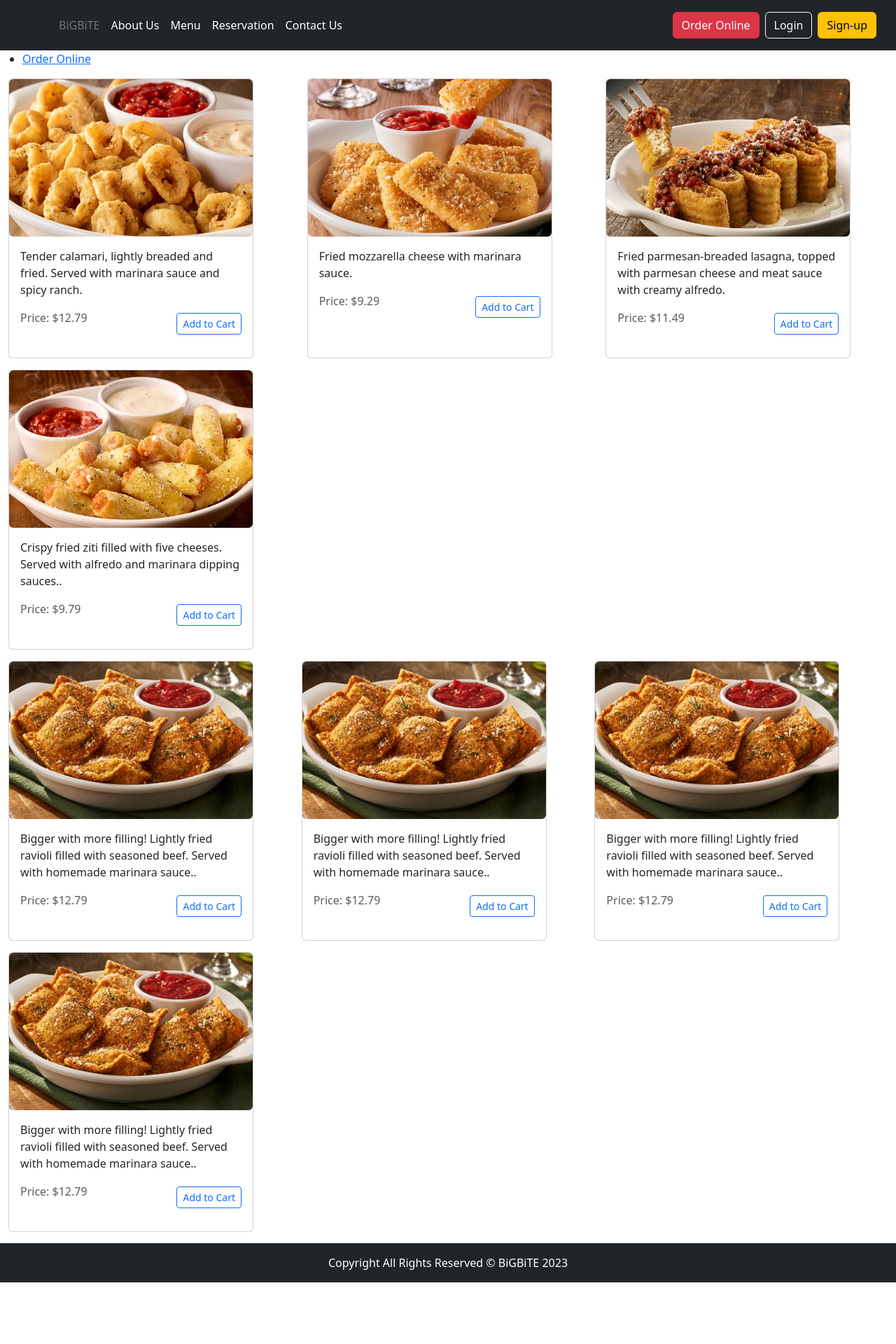
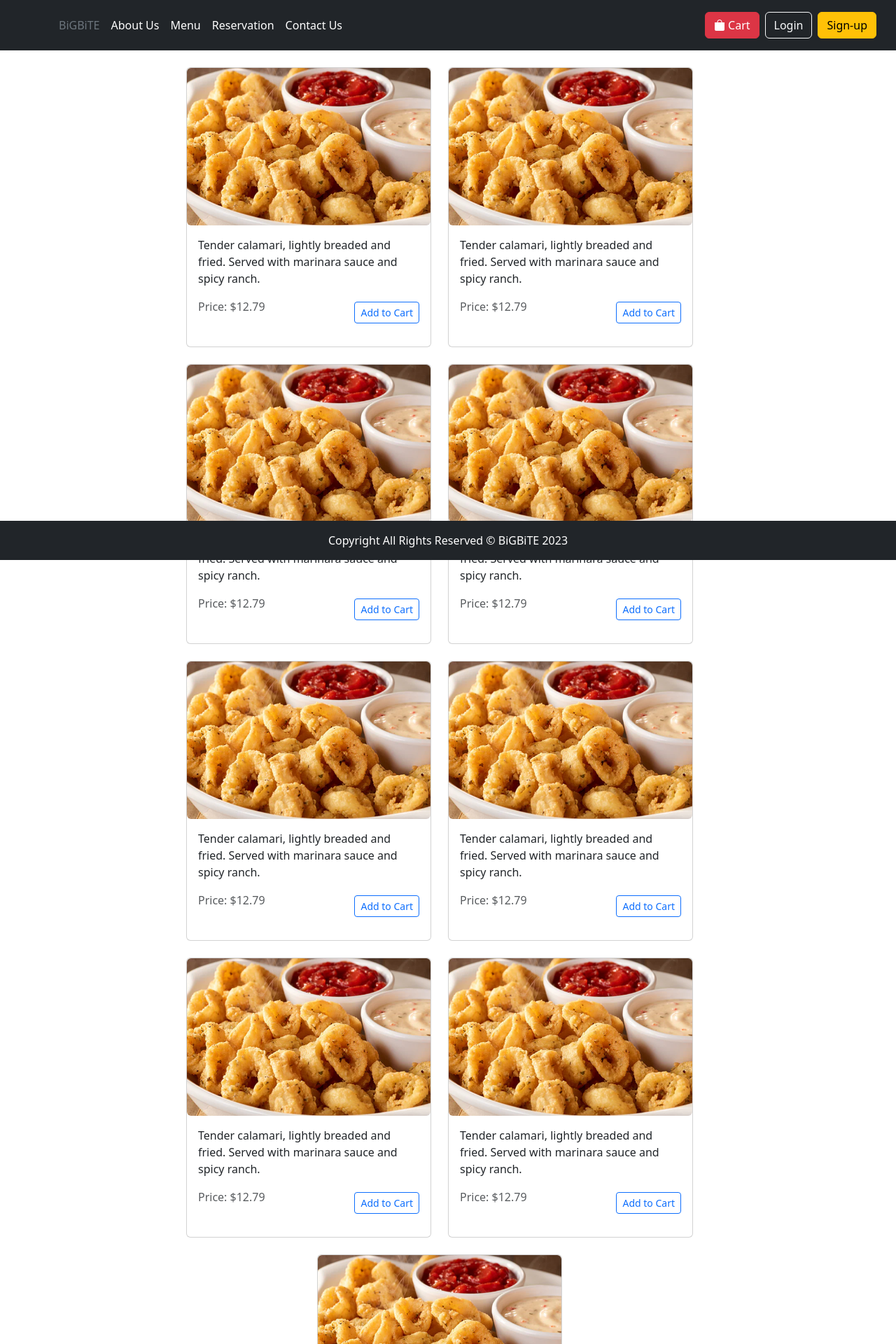
Before and after one commit to kitchPumpum/BigbiteRestaurent, an Angular app in the folder Frontend/: page /order-online in a window 1280 px wide. Shown: the top 1920 px of the page at 70% size. Before the commit the page ends 1832 px from the top, so only its background shows below. Built offline with nearby package versions, Linux system fonts and the light colour scheme.

Commit message:
update order online and fix footer postioning

```diff
--- a/Frontend/src/app/footer/footer.component.html
+++ b/Frontend/src/app/footer/footer.component.html
@@ -1,5 +1,7 @@
-<footer class="footer mt-auto py-3 text-bg-dark">
-    <div class="container-fluid">
-      <div class="d-flex justify-content-center">Copyright All Rights Reserved © BiGBiTE 2023</div>
+<footer class="fixed-bottom footer mt-auto py-3 text-bg-dark b-0 w-100 bottom-0 ">
+  <div class="container-fluid">
+    <div class="d-flex justify-content-center">
+      Copyright All Rights Reserved © BiGBiTE 2023
     </div>
-  </footer>
+  </div>
+</footer>
--- a/Frontend/src/app/header/header.component.html
+++ b/Frontend/src/app/header/header.component.html
@@ -28,15 +28,9 @@
           >
         </li>
         <li>
-          <a href="#" class="nav-link px-2 text-white" data-bs-toggle="dropdown"
+          <a routerLink="/order-online" class="nav-link px-2 text-white" data-bs-toggle="dropdown"
             >Menu</a
           >
-          <ul class="dropdown-menu dropdown-menu-dark">
-            <li><a class="dropdown-item" href="#">Arabic</a></li>
-            <li><a class="dropdown-item" href="#">Chinese</a></li>
-            <li><a class="dropdown-item" href="#">Indian</a></li>
-            <li><a class="dropdown-item" href="#">FastFood</a></li>
-          </ul>
         </li>
         <li>
           <a routerLink="/reservation" class="nav-link px-2 text-white"
@@ -56,8 +50,8 @@
         </form> -->
 
       <div class="text-end">
-        <a routerLink="/order-online" type="button" class="btn btn-danger me-2"
-          >Order Online</a
+        <a routerLink="/cart" type="button" class="btn btn-danger me-2"
+          ><i class="bi bi-bag-fill"></i> Cart</a
         >
         <a routerLink="/login" type="button" class="btn btn-outline-light me-2"
           >Login</a
--- a/Frontend/src/app/order-online/order-online.component.html
+++ b/Frontend/src/app/order-online/order-online.component.html
@@ -1,19 +1,7 @@
-
 <!-- This nav gives you links to click, which tells the router which route to use (defined in the routes constant in  AppRoutingModule) -->
-<nav>
-  <ul>
-    <li><a routerLink="/order-online" routerLinkActive="active" ariaCurrentWhenActive="page">Order Online</a></li>
-
-  </ul>
-</nav>
-<div class="d-flex">
-  <div class="container-fluid">
-
-  <!-- <div class="row row-cols-1 row-cols-sm-2 row-cols-md-3 g-3"> -->
-    <div class="row">
-    <div class="col mb-3">
-      <div class="d-flex">
-      <div class="card" style="width: 350px; height: 400px">
+<div class="container">
+  <div class="d-flex py-4 flex-wrap justify-content-center">
+    <div class="card mb-4 me-4" style="width: 350px; height: 400px">
       <img src="../../assets/Images/calamari.png" width="100%" height="225" class="rounded">
       <div class="card-body">
         <p class="card-text">Tender calamari, lightly breaded and fried. Served with marinara sauce and spicy ranch.</p>
@@ -26,132 +14,110 @@
         </div>
       </div>
     </div>
-    </div>
-  </div>
-
-
-      <div class="col mb-3 d-flex" >
-
-          <div class="card" style="width: 350px; height: 400px">
-            <img src="../../assets/Images/Fried-Mozzarella.png" width="100%" height="225" class="rounded">
+    <div class="card mb-4 me-4" style="width: 350px; height: 400px">
+      <img src="../../assets/Images/calamari.png" width="100%" height="225" class="rounded">
       <div class="card-body">
-                <p class="card-text">Fried mozzarella cheese with marinara sauce.</p>
+        <p class="card-text">Tender calamari, lightly breaded and fried. Served with marinara sauce and spicy ranch.</p>
 
         <div class="d-flex flex-row-reverse justify-content-between align-items-center">
           <div class="btn-group" >
             <button type="button" class="btn btn-sm btn-outline-primary" align="align-items-right">Add to Cart</button>
           </div>
-                      <p class="text-body-secondary">Price: $9.29</p>
+          <p class="text-body-secondary">Price: $12.79</p>
+        </div>
+      </div>
+    </div>
+    <div class="card mb-4 me-4" style="width: 350px; height: 400px">
+      <img src="../../assets/Images/calamari.png" width="100%" height="225" class="rounded">
+      <div class="card-body">
+        <p class="card-text">Tender calamari, lightly breaded and fried. Served with marinara sauce and spicy ranch.</p>
+
+        <div class="d-flex flex-row-reverse justify-content-between align-items-center">
+          <div class="btn-group" >
+            <button type="button" class="btn btn-sm btn-outline-primary" align="align-items-right">Add to Cart</button>
+          </div>
+          <p class="text-body-secondary">Price: $12.79</p>
+        </div>
+      </div>
+    </div>
+    <div class="card mb-4 me-4" style="width: 350px; height: 400px">
+      <img src="../../assets/Images/calamari.png" width="100%" height="225" class="rounded">
+      <div class="card-body">
+        <p class="card-text">Tender calamari, lightly breaded and fried. Served with marinara sauce and spicy ranch.</p>
+
+        <div class="d-flex flex-row-reverse justify-content-between align-items-center">
+          <div class="btn-group" >
+            <button type="button" class="btn btn-sm btn-outline-primary" align="align-items-right">Add to Cart</button>
+          </div>
+          <p class="text-body-secondary">Price: $12.79</p>
+        </div>
+      </div>
+    </div>
+    <div class="card mb-4 me-4" style="width: 350px; height: 400px">
+      <img src="../../assets/Images/calamari.png" width="100%" height="225" class="rounded">
+      <div class="card-body">
+        <p class="card-text">Tender calamari, lightly breaded and fried. Served with marinara sauce and spicy ranch.</p>
+
+        <div class="d-flex flex-row-reverse justify-content-between align-items-center">
+          <div class="btn-group" >
+            <button type="button" class="btn btn-sm btn-outline-primary" align="align-items-right">Add to Cart</button>
+          </div>
+          <p class="text-body-secondary">Price: $12.79</p>
+        </div>
+      </div>
+    </div>
+    <div class="card mb-4 me-4" style="width: 350px; height: 400px">
+      <img src="../../assets/Images/calamari.png" width="100%" height="225" class="rounded">
+      <div class="card-body">
+        <p class="card-text">Tender calamari, lightly breaded and fried. Served with marinara sauce and spicy ranch.</p>
+
+        <div class="d-flex flex-row-reverse justify-content-between align-items-center">
+          <div class="btn-group" >
+            <button type="button" class="btn btn-sm btn-outline-primary" align="align-items-right">Add to Cart</button>
+          </div>
+          <p class="text-body-secondary">Price: $12.79</p>
+        </div>
+      </div>
+    </div>
+    <div class="card mb-4 me-4" style="width: 350px; height: 400px">
+      <img src="../../assets/Images/calamari.png" width="100%" height="225" class="rounded">
+      <div class="card-body">
+        <p class="card-text">Tender calamari, lightly breaded and fried. Served with marinara sauce and spicy ranch.</p>
+
+        <div class="d-flex flex-row-reverse justify-content-between align-items-center">
+          <div class="btn-group" >
+            <button type="button" class="btn btn-sm btn-outline-primary" align="align-items-right">Add to Cart</button>
+          </div>
+          <p class="text-body-secondary">Price: $12.79</p>
+        </div>
+      </div>
+    </div>
+    <div class="card mb-4 me-4" style="width: 350px; height: 400px">
+      <img src="../../assets/Images/calamari.png" width="100%" height="225" class="rounded">
+      <div class="card-body">
+        <p class="card-text">Tender calamari, lightly breaded and fried. Served with marinara sauce and spicy ranch.</p>
+
+        <div class="d-flex flex-row-reverse justify-content-between align-items-center">
+          <div class="btn-group" >
+            <button type="button" class="btn btn-sm btn-outline-primary" align="align-items-right">Add to Cart</button>
+          </div>
+          <p class="text-body-secondary">Price: $12.79</p>
+        </div>
+      </div>
+    </div>
+    <div class="card mb-4 me-4" style="width: 350px; height: 400px">
+      <img src="../../assets/Images/calamari.png" width="100%" height="225" class="rounded">
+      <div class="card-body">
+        <p class="card-text">Tender calamari, lightly breaded and fried. Served with marinara sauce and spicy ranch.</p>
+
+        <div class="d-flex flex-row-reverse justify-content-between align-items-center">
+          <div class="btn-group" >
+            <button type="button" class="btn btn-sm btn-outline-primary" align="align-items-right">Add to Cart</button>
+          </div>
+          <p class="text-body-secondary">Price: $12.79</p>
         </div>
       </div>
     </div>
 
   </div>
-
-
-        <div class="col mb-3 d-flex">
-          <div class="card" style="width: 350px; height: 400px">
-            <img src="../../assets/Images/Lasagna-Fritta.png" width="100%" height="225" class="rounded">
-              <div class="card-body">
-                   <p class="card-text">Fried parmesan-breaded lasagna, topped with parmesan cheese and meat sauce with creamy alfredo.
-                    </p>
-
-                    <div class="d-flex flex-row-reverse justify-content-between align-items-center">
-                      <div class="btn-group" >
-                        <button type="button" class="btn btn-sm btn-outline-primary" align="align-items-right">Add to Cart</button>
 </div>
-                      <div><p class="text-body-secondary">Price: $11.49</p></div>
-                    </div>
-              </div>
-          </div>
-        </div>
-
-
-          <div class="col mb-3">
-            <div class="card" style="width: 350px; height: 400px">
-              <img src="../../assets/Images/stuffed-ziti-fritta.png" width="100%" height="225" class="rounded">
-              <div class="card-body">
-                <p class="card-text">Crispy fried ziti filled with five cheeses. Served with alfredo and marinara dipping sauces..</p>
-
-                <div class="d-flex flex-row-reverse justify-content-between align-items-center">
-                  <div class="btn-group" >
-                    <button type="button" class="btn btn-sm btn-outline-primary" align="align-items-right">Add to Cart</button>
-                  </div>
-                  <div><p class="text-body-secondary">Price: $9.79</p></div>
-                </div>
-              </div>
-            </div>
-          </div>
-
-
-          <div class="row">
-            <div class="col mb-3">
-              <div class="card" style="width: 350px; height: 400px">
-                <img src="../../assets/Images/Toasted_Ravioli.png" width="100%" height="225" class="rounded">
-                <div class="card-body">
-                  <p class="card-text">Bigger with more filling! Lightly fried ravioli filled with seasoned beef. Served with homemade marinara sauce..</p>
-
-                  <div class="d-flex flex-row-reverse justify-content-between align-items-center">
-                    <div class="btn-group" >
-                      <button type="button" class="btn btn-sm btn-outline-primary" align="align-items-right">Add to Cart</button>
-                    </div>
-                    <div><p class="text-body-secondary">Price: $12.79</p></div>
-                  </div>
-                </div>
-              </div>
-            </div>
-            <div class="col mb-3">
-              <div class="card" style="width: 350px; height: 400px">
-                <img src="../../assets/Images/Toasted_Ravioli.png" width="100%" height="225" class="rounded">
-                <div class="card-body">
-                  <p class="card-text">Bigger with more filling! Lightly fried ravioli filled with seasoned beef. Served with homemade marinara sauce..</p>
-
-                  <div class="d-flex flex-row-reverse justify-content-between align-items-center">
-                    <div class="btn-group" >
-                      <button type="button" class="btn btn-sm btn-outline-primary" align="align-items-right">Add to Cart</button>
-
-                    </div>
-                    <p class="text-body-secondary">Price: $12.79</p>
-                  </div>
-                </div>
-              </div>
-            </div>
-            <div class="col mb-3">
-              <div class="card" style="width: 350px; height: 400px">
-                <img src="../../assets/Images/Toasted_Ravioli.png" width="100%" height="225" class="rounded">
-                <div class="card-body">
-                  <p class="card-text">Bigger with more filling! Lightly fried ravioli filled with seasoned beef. Served with homemade marinara sauce..</p>
-
-                  <div class="d-flex flex-row-reverse justify-content-between align-items-center">
-                    <div class="btn-group" >
-                      <button type="button" class="btn btn-sm btn-outline-primary" align="align-items-right">Add to Cart</button>
-
-                    </div>
-                    <p class="text-body-secondary">Price: $12.79</p>
-                  </div>
-                </div>
-              </div>
-            </div>
-            <div class="col mb-3">
-              <div class="card" style="width: 350px; height: 400px">
-                <img src="../../assets/Images/Toasted_Ravioli.png" width="100%" height="225" class="rounded">
-                <div class="card-body">
-                  <p class="card-text">Bigger with more filling! Lightly fried ravioli filled with seasoned beef. Served with homemade marinara sauce..</p>
-
-                  <div class="d-flex flex-row-reverse justify-content-between align-items-center">
-                    <div class="btn-group" >
-                      <button type="button" class="btn btn-sm btn-outline-primary" align="align-items-right">Add to Cart</button>
-
-                    </div>
-                    <p class="text-body-secondary">Price: $12.79</p>
-                  </div>
-                </div>
-              </div>
-            </div>
-
-          </div>
-
-          </div>
-</div>
-<!-- The routed views render in the <router-outlet>-->
-<router-outlet></router-outlet>
--- a/Frontend/src/index.html
+++ b/Frontend/src/index.html
@@ -7,7 +7,7 @@
   <meta name="viewport" content="width=device-width, initial-scale=1">
   <link rel="icon" type="image/x-icon" href="favicon.ico">
 </head>
-<body>
+<body style="padding-bottom: 60px;">
   <app-root></app-root>
 </body>
 </html>
```
Lines whose indentation alone changed are shown as unchanged.
